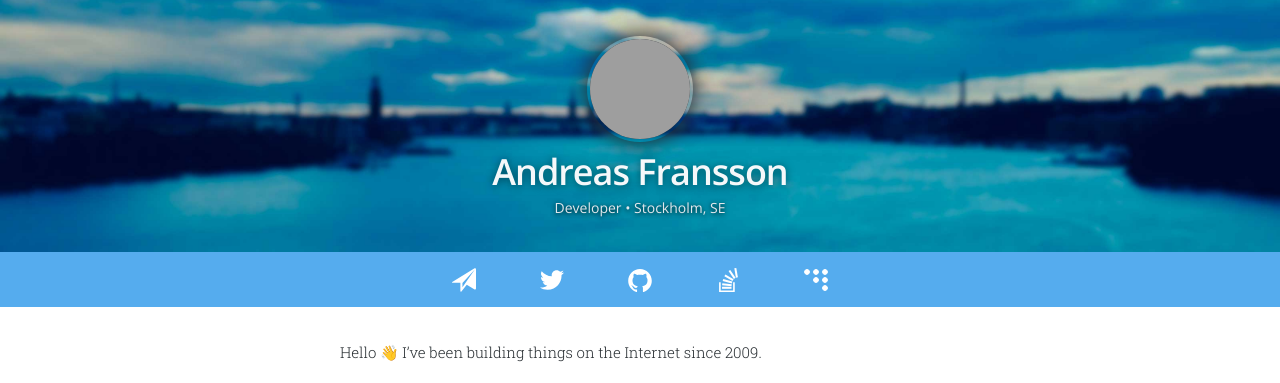
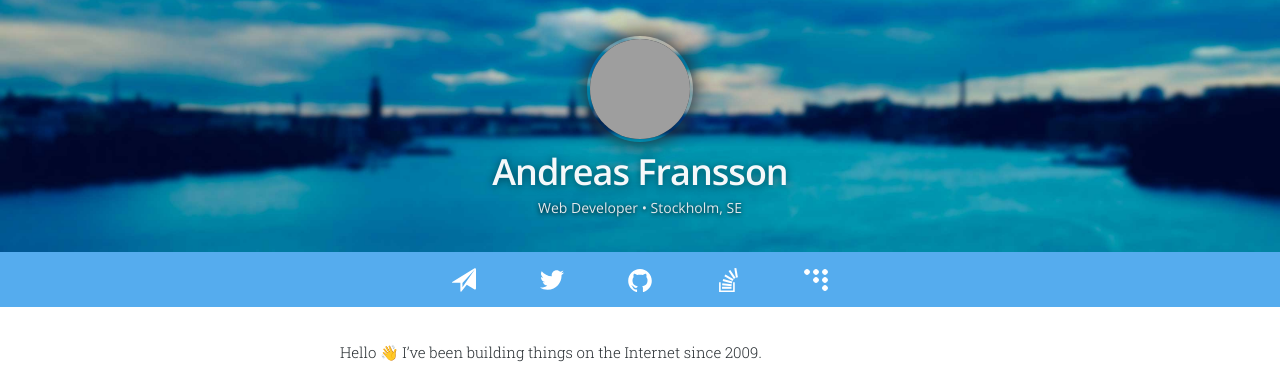
Before and after one commit to zykadelic/zykadelic.github.io, a Jekyll site: the page built from index.html, in a window 1280 px wide. Shown: the top 383 px of the page. Built offline with Jekyll 4.4.1, drawn with Linux system fonts in a browser that asks for light colours; grey boxes are pictures that could not be loaded.

Commit message:
updated site and work titles

```diff
--- a/_layouts/default.html
+++ b/_layouts/default.html
@@ -3,7 +3,7 @@
 <head>
 	<meta charset="utf-8">
 	<meta http-equiv="X-UA-Compatible" content="IE=edge">
-	<title>@zykadelic</title>
+	<title>Andreas Fransson - Web Developer</title>
 	<meta name="description" content="">
 	<meta name="viewport" content="width=device-width, initial-scale=1">
 
@@ -19,7 +19,7 @@
 		<div class="contentWrapper contentWrapper--moreSpacing">
 			<div class="headerSection-avatar"></div>
 			<h1 class="headerSection-title">Andreas Fransson</h1>
-			<h2 class="headerSection-subtitle">Developer &bull; Stockholm, SE</h2>
+			<h2 class="headerSection-subtitle">Web Developer &bull; Stockholm, SE</h2>
 		</div>
 	</header>
 
```
